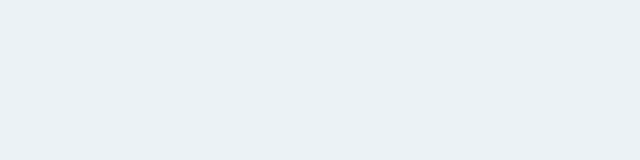
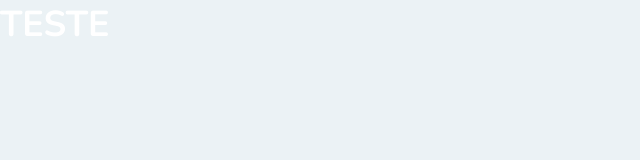
Before and after one commit to SouzaRogerX/mxr, a React (Create React App) app in the folder web/: page / in a window 1280 px wide. Shown: the top 160 px of the page, without its empty margins (0-640 px from the left). Built offline with nearby package versions, Linux system fonts and the light colour scheme.

Commit message:
colocando a pagina na rota

```diff
--- a/web/src/routes.tsx
+++ b/web/src/routes.tsx
@@ -10,7 +10,7 @@ function Routes() {
     <BrowserRouter>
     <Switch>
       <Route path="/land" component={Landing} />
-      <Route path="/teste" component={teste} />
+      <Route path="/" component={teste} />
       </Switch>
     </BrowserRouter>
   );
```
Also changed, not shown: 1 other file (tests, documents, lock files or other folders).
